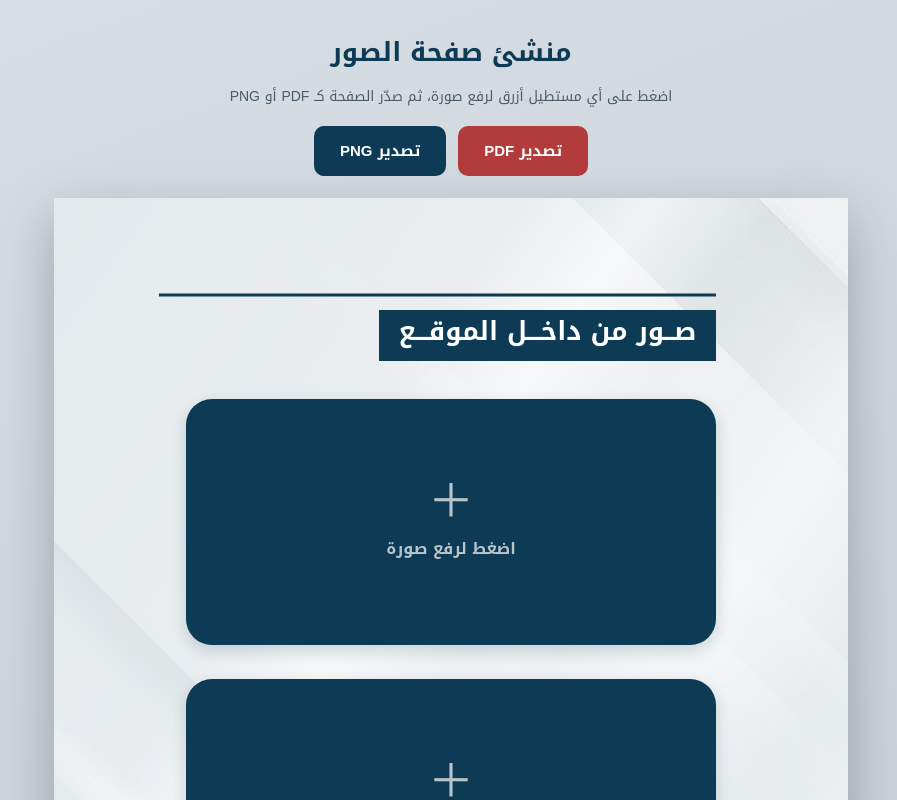
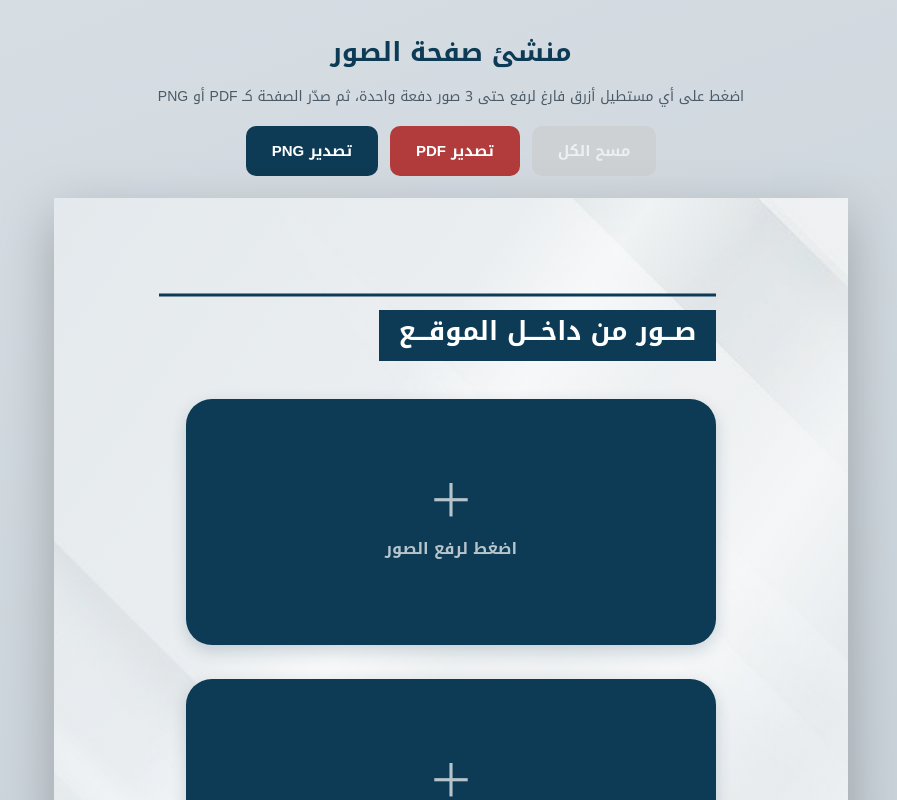
Before and after one commit to iR1y4d/Image_layout, a React (Vite) app: page / in a window 1280 px wide. Shown: the top 800 px of the page, without its empty margins (189-1086 px from the left). Built offline with nearby package versions, Linux system fonts and the light colour scheme.

Commit message:
the ability to select multiple images at once and a button to delete all images at once

```diff
--- a/src/App.tsx
+++ b/src/App.tsx
@@ -11,28 +11,45 @@ export default function App() {
   const pageRef = useRef<HTMLDivElement>(null);
   const fileInputRef = useRef<HTMLInputElement>(null);
   const [slots, setSlots] = useState<Slots>([null, null, null]);
-  const [activeSlot, setActiveSlot] = useState<number | null>(null);
   const [busy, setBusy] = useState(false);
-
   const [previewUrl, setPreviewUrl] = useState<string | null>(null);
 
-  const openPicker = (index: number) => {
-    setActiveSlot(index);
+  // Check if there is at least one image in the slots
+  const hasImages = slots.some((slot) => slot !== null);
+
+  const openPicker = () => {
     fileInputRef.current?.click();
   };
 
   const onFileChange = (e: React.ChangeEvent<HTMLInputElement>) => {
-    const file = e.target.files?.[0];
-    if (!file || activeSlot === null) return;
-    const reader = new FileReader();
-    reader.onload = () => {
+    const files = e.target.files;
+    if (!files || files.length === 0) return;
+
+    const fileArray = Array.from(files);
+
+    const filePromises = fileArray.map((file) => {
+      return new Promise<string>((resolve) => {
+        const reader = new FileReader();
+        reader.onload = () => resolve(reader.result as string);
+        reader.readAsDataURL(file);
+      });
+    });
+
+    Promise.all(filePromises).then((newImages) => {
       setSlots((prev) => {
         const next = [...prev];
-        next[activeSlot] = reader.result as string;
+        let imageIdx = 0;
+
+        for (let i = 0; i < next.length; i++) {
+          if (next[i] === null && imageIdx < newImages.length) {
+            next[i] = newImages[imageIdx];
+            imageIdx++;
+          }
+        }
         return next;
       });
-    };
-    reader.readAsDataURL(file);
+    });
+
     e.target.value = "";
   };
 
@@ -42,6 +59,33 @@ export default function App() {
       next[index] = null;
       return next;
     });
+  };
+
+  // Completely resets all slots to null
+  const clearAllImages = () => {
+
+      setSlots([null, null, null]);
+
+  };
+
+  const changeSingleImage = (index: number) => {
+    const tempInput = document.createElement("input");
+    tempInput.type = "file";
+    tempInput.accept = "image/*";
+    tempInput.onchange = (e: any) => {
+      const file = e.target.files?.[0];
+      if (!file) return;
+      const reader = new FileReader();
+      reader.onload = () => {
+        setSlots((prev) => {
+          const next = [...prev];
+          next[index] = reader.result as string;
+          return next;
+        });
+      };
+      reader.readAsDataURL(file);
+    };
+    tempInput.click();
   };
 
   const capture = useCallback(async () => {
@@ -94,6 +138,7 @@ export default function App() {
         ref={fileInputRef}
         type="file"
         accept="image/*"
+        multiple
         className="hidden-input"
         onChange={onFileChange}
       />
@@ -101,9 +146,23 @@ export default function App() {
       <div className="toolbar">
         <h1 className="toolbar-title">منشئ صفحة الصور</h1>
         <p className="toolbar-sub">
-          اضغط على أي مستطيل أزرق لرفع صورة، ثم صدّر الصفحة كـ PDF أو PNG
+          اضغط على أي مستطيل أزرق فارغ لرفع حتى 3 صور دفعة واحدة، ثم صدّر الصفحة كـ PDF أو PNG
         </p>
         <div className="toolbar-actions">
+          {/* New Clear Button */}
+          <button
+            className="btn btn-clear"
+            onClick={clearAllImages}
+            disabled={!hasImages || busy}
+            style={{
+              backgroundColor: hasImages ? "#d9534f" : "#ccc",
+              color: "#fff",
+              cursor: hasImages ? "pointer" : "not-allowed"
+            }}
+          >
+            مسح الكل
+          </button>
+
           <button className="btn btn-pdf" onClick={exportPDF} disabled={busy}>
             {busy ? "جاري التصدير..." : "تصدير PDF"}
           </button>
@@ -114,28 +173,23 @@ export default function App() {
       </div>
 
       <div className="page-scaler">
-        {/* The exported page */}
         <div className="page" ref={pageRef}>
           <div className="bg-streaks" />
-
-          {/* Header rule */}
           <div className="header-rule">
             <span className="rule-line" />
           </div>
 
-          {/* Title */}
           <div className="title-box">
             <span className="title-text">صــور من داخـــل الموقـــع</span>
           </div>
 
-          {/* Three slots */}
           <div className="slots">
             {slots.map((src, i) => (
               <div
                 key={i}
                 className="slot"
                 style={{ backgroundColor: NAVY }}
-                onClick={() => !src && openPicker(i)}
+                onClick={() => !src && openPicker()}
               >
                 {src ? (
                   <>
@@ -145,7 +199,7 @@ export default function App() {
                         className="ov-btn"
                         onClick={(e) => {
                           e.stopPropagation();
-                          openPicker(i);
+                          changeSingleImage(i);
                         }}
                       >
                         تغيير
@@ -164,14 +218,13 @@ export default function App() {
                 ) : (
                   <div className="slot-hint" data-html2canvas-ignore="true">
                     <span className="plus">＋</span>
-                    <span>اضغط لرفع صورة</span>
+                    <span>اضغط لرفع الصور</span>
                   </div>
                 )}
               </div>
             ))}
           </div>
 
-          {/* Bottom bar */}
           <div className="bottom-bar" />
         </div>
       </div>
```
